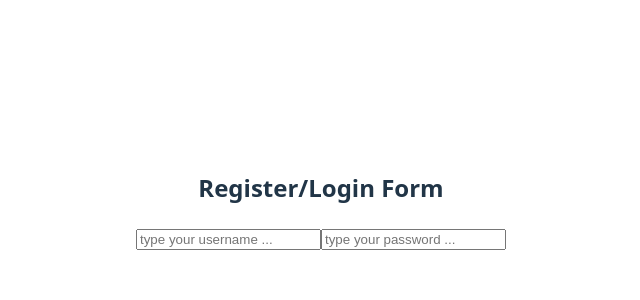
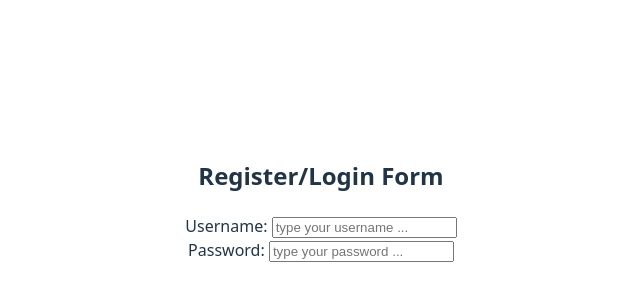
Before and after one commit to AminSBU/react_js_projects, a React (Vite) app in the folder 01_login_forms/login_form/: page / in a window 1280 px wide. Shown: the part 200-500 px from the top of the page, without its empty margins (319-959 px from the left). Built offline with nearby package versions, Linux system fonts and the light colour scheme.

Commit message:
set label for username and password

```diff
--- a/01_login_forms/login_form/src/MainForm.jsx
+++ b/01_login_forms/login_form/src/MainForm.jsx
@@ -8,8 +8,14 @@ function MainForm(){
         <>
             <div className="main-form-container">
                 <h2>Register/Login Form</h2>
-                <input type="text" value={username} placeholder="type your username ..."></input>
-                <input type="password" value={password} placeholder="type your password ..."></input>
+                <div className="username">
+                    <label for="username">Username: </label>
+                    <input type="text" id="username" value={username} placeholder="type your username ..."></input>
+                </div>
+                <div className="password">
+                    <label for="password">Password: </label>
+                    <input type="password" value={password} placeholder="type your password ..."></input>
+                </div>
             </div>
         </>
     );
```
